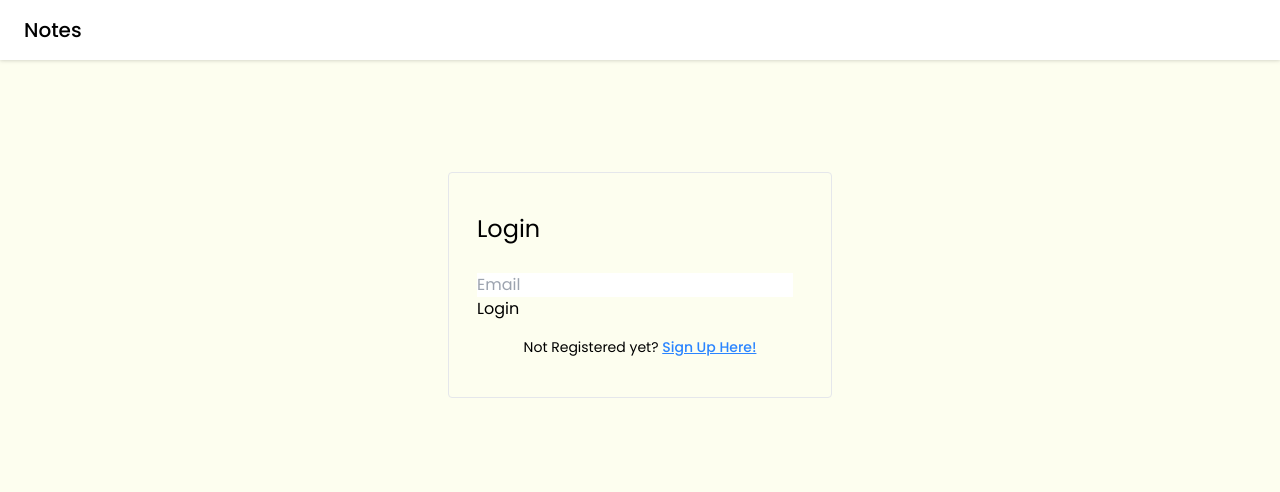
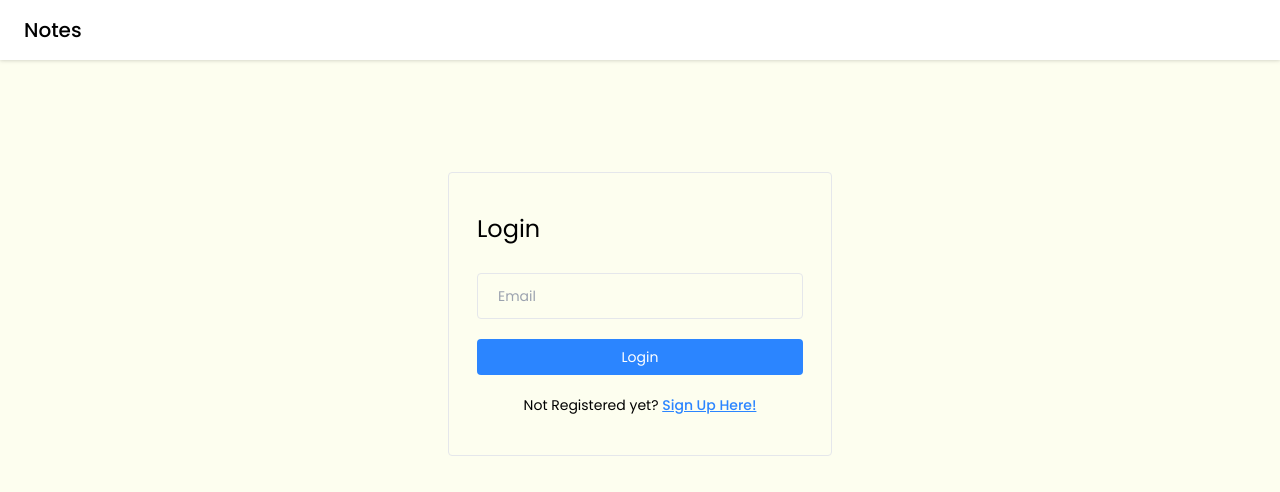
Before and after one commit to Skennymon/Notes-App, a React (Vite) app in the folder frontend/notes-app/: page /login in a window 1280 px wide. Shown: the top 492 px of the page. Built offline with nearby package versions, Linux system fonts and the light colour scheme.

Commit message:
Added tailwind components

```diff
--- a/frontend/notes-app/src/index.css
+++ b/frontend/notes-app/src/index.css
@@ -1,5 +1,4 @@
 @import url('https://fonts.googleapis.com/css2?family=Poppins:ital,wght@0,100;0,200;0,300;0,400;0,500;0,600;0,700;0,800;0,900;1,100;1,200;1,300;1,400;1,500;1,600;1,700;1,800;1,900&display=swap');
-
 @tailwind base;
 @tailwind components;
 @tailwind utilities;
@@ -14,6 +13,13 @@
   }
 }
 
+/*this is how you define new css tailwind classes*/
 @layer components {
+  .input-box {
+    @apply w-full text-sm bg-transparent border-[1.5px] px-5 py-3 rounded mb-4 outline-transparent
+  }
 
+  .btn-primary {
+    @apply w-full text-sm bg-primary text-white p-2 rounded my-1 hover:bg-blue-600
+  }
 }
--- a/frontend/notes-app/src/pages/Login/Login.tsx
+++ b/frontend/notes-app/src/pages/Login/Login.tsx
@@ -11,8 +11,8 @@
                 <div className='w-96 border rounded px-7 py-10'>
                     <form onSubmit={() => {}}>
                         <h4 className='text-2xl mb-7'>Login</h4>
-                        <input placeholder='Email' className='mr-7'></input>
-                        <button type='submit'>Login</button>
+                        <input placeholder='Email' className='input-box'></input>
+                        <button type='submit' className='btn-primary'>Login</button>
                         <p className='text-sm text-center mt-4'>Not Registered yet? {" "} <Link to='SignUp' className='font-medium underline text-primary'>Sign Up Here!</Link></p>
                     </form>
                 </div>
```
